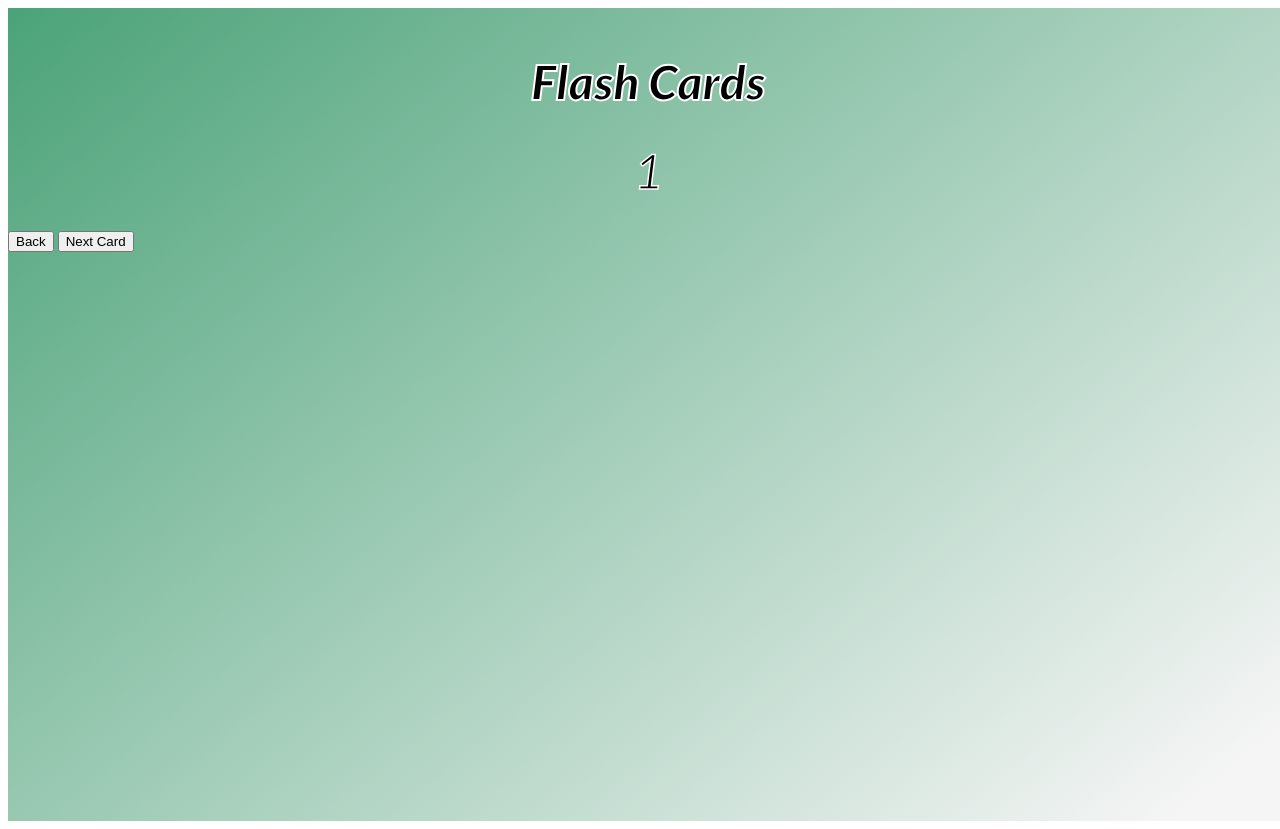
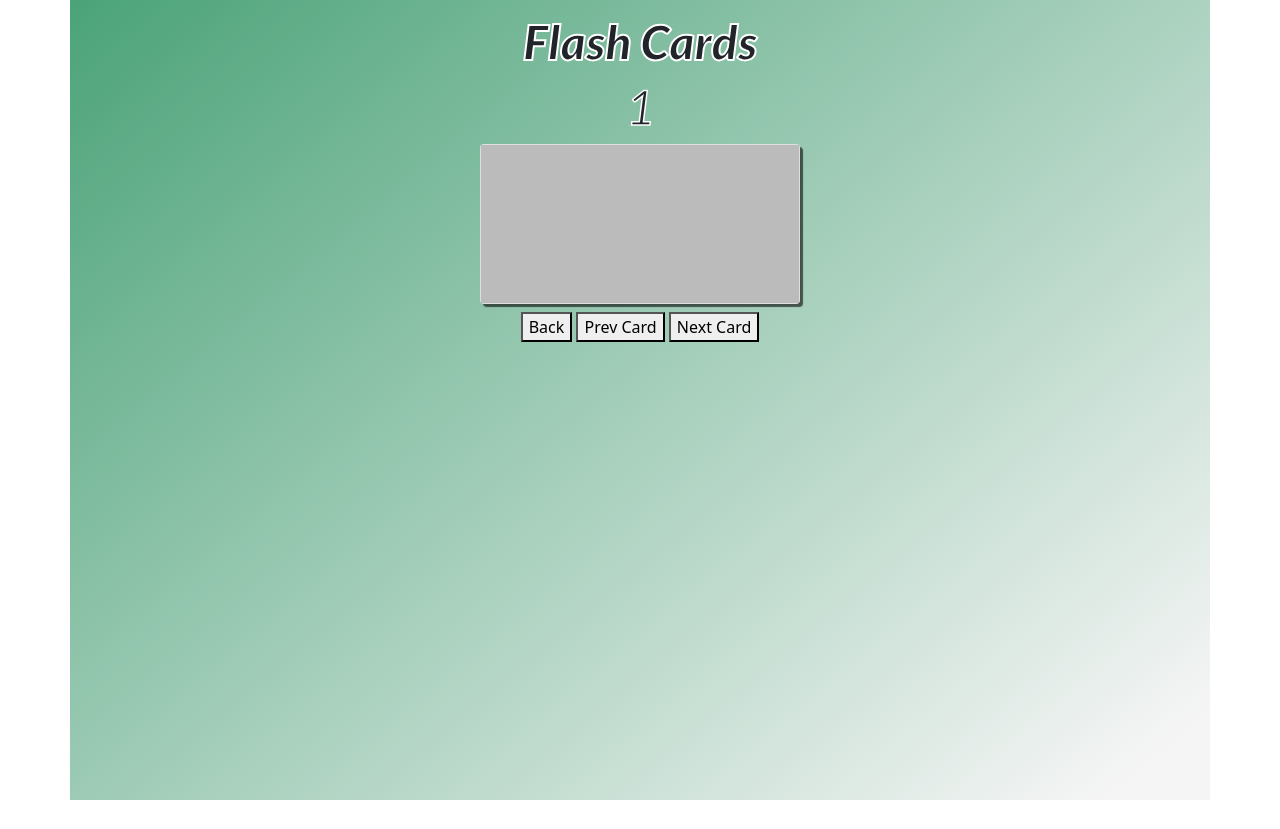
Before and after one commit to cybergoose13/flashcards, a Django app: page /card/1 in a window 1280 px wide. After the commit the page ends 800 px from the top, so only its background shows below. Run offline with Django 3.2, Linux system fonts and the light colour scheme; data comes from the database, SQL or seed files in the repository; data that the repository does not hold is empty.

Commit message:
card rotation

```diff
--- a/flashcard_app/static/css/card.css
+++ b/flashcard_app/static/css/card.css
@@ -2,12 +2,17 @@
 body html {
   margin: 0 auto;
   padding: 0;
+  width: 100vw;
+  height: 100vh;
 }
 
 .container {
+  display: flex;
+  flex-direction: column;
+  align-items: center;
   padding-top: 0.8em;
-  width: 100vw;
   height: 100vh;
+  width: 100%;
   background: smokewhite;
   background: linear-gradient(320deg, whitesmoke 5%, #4ba379 100%);
 }
@@ -32,4 +37,59 @@ body html {
   -webkit-text-stroke: white 1.5px;
 }
 
+.card-container {
+  width: 20em;
+  height: 10em;
+  text-align: center;
+  margin-bottom: 8px;
+  perspective: 1000px;
+}
+
+.card {
+  position: relative;
+  width: 100%;
+  height: 100%;
+  text-align: center;
+  transition: transform 0.8s;
+  transform-style: preserve-3d;
+  box-shadow: 3px 3px 1px rgba(0, 0, 0, 0.6);
+}
+
+.card-container:hover .card {
+  transform: rotateY(180deg);
+}
+
+.front, .back {
+  position: absolute;
+  width: 100%;
+  height: 100%;
+  -webkit-backface-visibility: hidden;
+  backface-visibility: hidden;
+}
+
+.front {
+  background-color: #bbb;
+  color: black;
+}
+
+.back {
+  background-color: green;
+  color: white;
+  transform: rotateY(180deg);
+}
+
+.front > h1 {
+  font-size: 2em;
+  position: relative;
+  top: 45%;
+  transform: translateY(-45%);
+}
+
+.back > h1 {
+  font-size: 2em;
+  position: relative;
+  top: 45%;
+  transform: translateY(-45%);
+}
+
 /*# sourceMappingURL=card.css.map */
--- a/flashcard_app/static/js/card.js
+++ b/flashcard_app/static/js/card.js
@@ -16,9 +16,13 @@ $(document).ready(function name(params) {
     })
 });
 
+$(document).on('click', '.title', function (params) {
+    window.location.replace('/')
+})
 
-$(document).on('click', '.card-container',function (params) {
-    setCard(clicks)
+$(document).on('click', '.card',function (params) {
+    // setCard(clicks)
+    $('.card').css("transform", "rotateY(-180deg)")
 });
 
 $(document).on('click', '#btn_next', function (params) {
@@ -31,17 +35,29 @@ $(document).on('click', '#btn_next', function (params) {
     setQuestion(clicks)
 })
 
+$(document).on('click', '#btn_prev', function (params) {
+    if(clicks < 1){
+        clicks= cardArr.length -1
+    }else{
+        clicks -= 1
+    }
+    setQuestion(clicks)
+})
+
 function setCard(params) {
     var card_text= $('#h1_question').text()
    if(card_text === '') {
-       $('#h1_question').text(cardArr[params].question).css("color","blue")
+       $('#h1_question').text(cardArr[params].question)
+       $('#h1_answer').text(cardArr[params].answer)
    }else if(card_text  === cardArr[params].question){
-       $('#h1_question').text(cardArr[params].answer).css("color", "green")
+       $('#h1_question').text(cardArr[params].answer)
    }else{
-       $('#h1_question').text(cardArr[params].question).css("color", "blue")
+       $('#h1_question').text(cardArr[params].question)
+       $('#h1_answer').text(cardArr[params])
    }
 }
 
 function setQuestion(params){
     $('#h1_question').text(cardArr[params].question).css("color", "blue")
+    $('#h1_answer').text(cardArr[params].answer)
 }
--- a/flashcard_app/static/sass/card.sass
+++ b/flashcard_app/static/sass/card.sass
@@ -7,12 +7,17 @@
 body html
     margin: 0 auto
     padding: 0
+    width: 100vw
+    height: 100vh
 
 
 .container
+    display: flex
+    flex-direction: column
+    align-items: center
     padding-top: .8em
-    width: 100vw
     height: 100vh
+    width: 100%
     background: smokewhite
     background: linear-gradient(320deg, rgba(whitesmoke, 1) 5%, rgba(75,163,121,1) 100%)
 
@@ -33,3 +38,55 @@ body html
     font-weight: 400
     font-size: 3em
     -webkit-text-stroke: white 1.5px
+
+.card-container
+    // border: black solid 1px
+    // border-radius: .2em
+    // opacity: .9
+    width: 20em
+    height: 10em
+    // background-color: transparent
+    text-align: center
+    // box-shadow: 3px 3px 1px rgba(0, 0, 0, .6)
+    margin-bottom: 8px
+    perspective: 1000px
+
+.card
+    position: relative
+    width: 100%
+    height: 100%
+    text-align: center
+    transition: transform 0.8s
+    transform-style: preserve-3d
+    box-shadow: 3px 3px 1px rgba(0, 0, 0, .6)
+
+.card-container:hover .card
+    transform: rotateY(180deg)
+
+.front, .back
+    position: absolute
+    width: 100%
+    height: 100%
+    -webkit-backface-visibility: hidden
+    backface-visibility: hidden
+
+.front
+    background-color: #bbb
+    color: black
+
+.back
+    background-color: green
+    color: white
+    transform: rotateY(180deg)
+
+.front > h1
+    font-size: 2em
+    position: relative
+    top: 45%
+    transform: translateY(-45%)
+
+.back > h1
+    font-size: 2em
+    position: relative
+    top: 45%
+    transform: translateY(-45%)
--- a/flashcard_app/templates/card.html
+++ b/flashcard_app/templates/card.html
@@ -4,6 +4,7 @@
     <meta charset="UTF-8">
     <meta name="viewport" content="width=device-width, initial-scale=1.0">
     <title>Card</title>
+    <link href="https://cdn.jsdelivr.net/npm/bootstrap@5.0.0-beta1/dist/css/bootstrap.min.css" rel="stylesheet" integrity="sha384-giJF6kkoqNQ00vy+HMDP7azOuL0xtbfIcaT9wjKHr8RbDVddVHyTfAAsrekwKmP1" crossorigin="anonymous">
     {% load static %}
     <link rel="stylesheet" href="{% static 'css/card.css' %}">
 
@@ -24,9 +25,19 @@
         </div>
 
         <div class="card-container">
-            <h1 id="h1_question"></h1>
+            <div class="card">
+                <div class="front">
+                    <h1 id="h1_question"></h1>
+                </div>
+                <div class="back">
+                    <h1 id="h1_answer"></h1>
+                </div>
+            </div>
+        </div>
 
+        <div class="button-container">
             <a href="/categories"><button>Back</button></a>
+            <button id="btn_prev">Prev Card</button>
             <button id="btn_next">Next Card</button>
         </div>
     </div>
```
Also changed, not shown: 1 other file.
